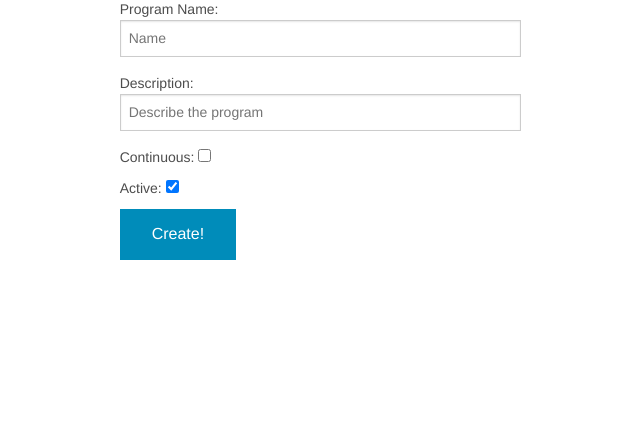
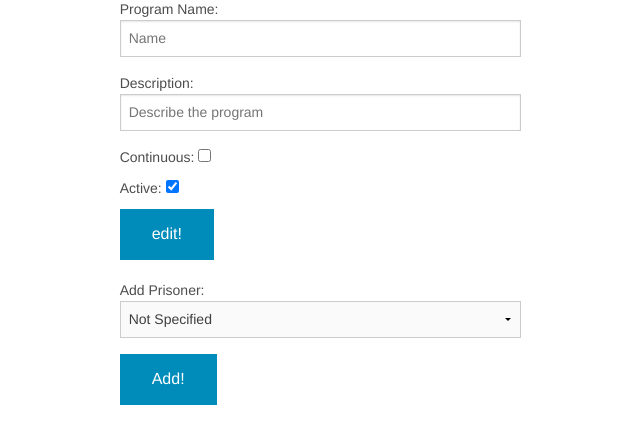
Before and after one commit to hwh33/PrisonerExpress, a Django app: page /program/1/edit in a window 1280 px wide. Shown: the part 145-589 px from the top of the page, without its empty margins (187-827 px from the left). Run offline with Django 3.2, Linux system fonts and the light colour scheme; data comes from the database, SQL or seed files in the repository; both versions use the stored data as it was after the commit.

Commit message:
Add Prisoner to program

```diff
--- a/PrisonerExpress/program_views.py
+++ b/PrisonerExpress/program_views.py
@@ -1,7 +1,7 @@
 from django.shortcuts import render
 from django.http import HttpResponse
 from django.views.generic import ListView, DetailView, TemplateView
-from PrisonerExpress.models import Program
+from PrisonerExpress.models import Program,Prisoner
 from django.shortcuts import get_object_or_404, render, redirect
 
 def index(request):
@@ -35,14 +35,22 @@ def create_program(program_name,program_description="N/A", continuous=False, act
 
 def edit(request, program_id):
     program = get_object_or_404(Program, id=program_id)
-    if request.method == 'POST':
+    if request.method == 'POST' and 'btn_edit' in request.POST:
         if program is None:
             raise Http404
         program.name = request.POST['program_name']
         program.description = request.POST['program_description']
         program.save();
-        return redirect('program_details', program_id=program.id)
-    context = {'program':program}
+        return redirect('program_details', program.id)
+    if request.method == 'POST' and 'btn_add' in request.POST:
+        prisoner = None
+        prisoner_id = request.POST['prisoner']
+        if int(prisoner_id) != -1:
+            prisoner = Prisoner.objects.get(pk=prisoner_id)
+        program.prisoners.add(prisoner)
+        program.save();
+        return redirect('program_details', program.id)
+    context = {'program':program,'prisoner_list':Prisoner.objects.all()}
     return  render(request,"edit_program.html",context)
 
 
--- a/PrisonerExpress/templates/edit_program.html
+++ b/PrisonerExpress/templates/edit_program.html
@@ -44,7 +44,31 @@
 				</div>
 				<div class="row">
 					<div class="large-6 columns">
- 							<input type="submit" class="button" value="Create!">
+						<input type="submit" class="button" value="edit!" name="btn_edit">
+					</div>
+				</div>
+			</form>
+		</div>
+		<div class="row">
+ 			<div class="large-12 columns">
+            </div>
+			<form action="{% url 'program_edit' program.id %}" method="post">
+				{% csrf_token %}
+				<div class="row">
+                    <div class="large-6 columns">
+                        <label>Add Prisoner:
+                        	<select name="prisoner">
+                        	<option value="-1">Not Specified</option>
+                        	{% for prisoner in prisoner_list %}
+                        	<option value="{{ prisoner.id }}">{{ prisoner.name }}</option>
+                        	{% endfor %}
+                        	</select>
+                        </label>
+                    </div>
+                </div>
+				<div class="row">
+					<div class="large-6 columns">
+						<input type="submit" class="button" value="Add!" name="btn_add">
 					</div>
 				</div>
 			</form>
--- a/PrisonerExpress/templates/program_detail.html
+++ b/PrisonerExpress/templates/program_detail.html
@@ -35,7 +35,7 @@
 		<h5>Participants:</h5>
 	</div>
 	<div class="large-8 columns">
-		{% for prisoner in object.prisoner_set.all %} <div> {{ prisoner.name }} </div> {% endfor %}
+		{% for prisoner in object.prisoners.all %} <div> {{ prisoner.name }} </div> {% endfor %}
 	</div>
 </div>
 {% endblock %}
--- a/PrisonerExpress/templates/program_list.html
+++ b/PrisonerExpress/templates/program_list.html
@@ -51,7 +51,7 @@
 	 						<div class="large-8 columns">
 	 						</div>
 	 						<div class="large-4 columns">
-	 							<a href="{% url 'program_details' program.id %}" class="small radius button">Detail</a>
+	 							<a href="{% url 'program_details' program.id %}" class="small radius button" >Detail</a>
 	 						</div>
 	 					</div>
 	 				</div>
```
Also changed, not shown: db.sqlite3. Lines whose indentation alone changed are shown as unchanged.
